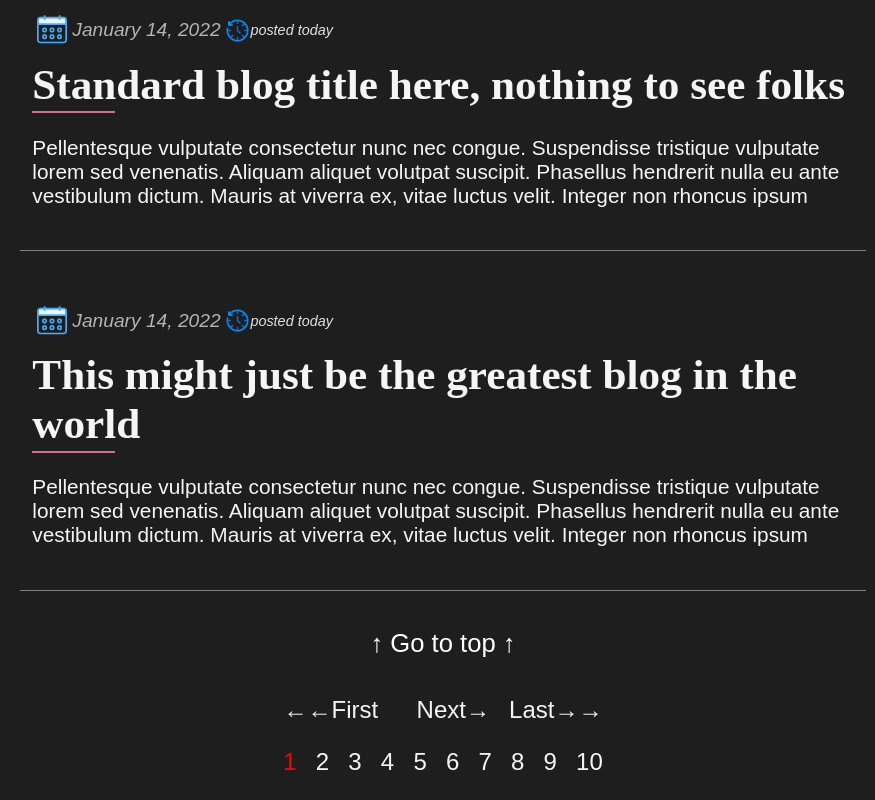
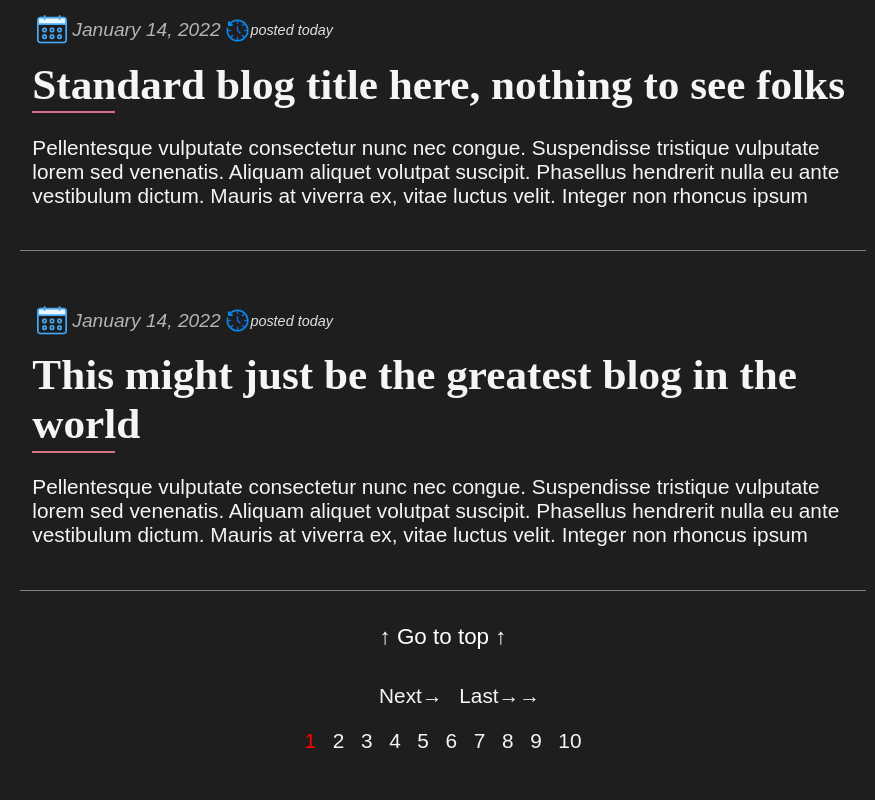
Before and after one commit to eliyav/blog, a React app: page /#/ in a window 1280 px wide. Shown: the part 2545-3345 px from the top of the page, without its empty margins (197-1072 px from the left). After the commit the page ends 3318 px from the top, so only its background shows below. Built offline with nearby package versions, Linux system fonts and the light colour scheme.

Commit message:
fix: navigation bugs

```diff
--- a/src/app.tsx
+++ b/src/app.tsx
@@ -60,7 +60,10 @@ const App: React.VFC = () => {
           path="/page/:pageId"
           element={<Home posts={shownPosts} navigation={pageNavigation} />}
         />
-        <Route path="/posts/:postId" element={<ViewPost post={post!} />} />
+        <Route
+          path="/posts/:postId"
+          element={post ? <ViewPost post={post} /> : <NotFound />}
+        />
         <Route
           path="create-post"
           element={
--- a/src/components/create-post.tsx
+++ b/src/components/create-post.tsx
@@ -15,7 +15,6 @@ const CreatePost: React.VFC<CreatePostProps> = ({
   return (
     <div className="create-post display-width">
       <h1 className="page-title">Create a Post</h1>
-      <Editor />
       <form
         onSubmit={(ev) => {
           ev.preventDefault();
--- a/src/components/navigation.tsx
+++ b/src/components/navigation.tsx
@@ -14,14 +14,19 @@ export const Navigation: React.VFC<{ navigation: Navigation }> = ({
   <div className="navigation">
     <ScrollToTop />
     <div className="page-navigation" onClick={() => window.scrollTo(0, 0)}>
-      <Link to={`/page/${firstPage}`}>←←First</Link>
+      <Link to={`/page/${firstPage}`}>
+        {currentPage != 1 ? "←←First" : null}
+      </Link>
       <Link to={`/page/${currentPage - 1}`}>
         {currentPage != 1 ? "←Previous" : null}
       </Link>
       <Link to={`/page/${currentPage + 1}`}>
-        {currentPage < pages.at(-1)! ? "Next→" : ""}
+        {currentPage < pages[pages.length - 1] ? "Next→" : null}
       </Link>
-      <Link to={`/page/${lastPage}`}>Last→→</Link>
+      <Link to={`/page/${lastPage}`}>
+        {" "}
+        {currentPage < pages[pages.length - 1]! ? "Last→→" : null}
+      </Link>
     </div>
     <div className="page-navigation" onClick={() => window.scrollTo(0, 0)}>
       {pages.map((page, idx) => (
--- a/src/index.css
+++ b/src/index.css
@@ -34,7 +34,7 @@ html {
   flex-flow: row wrap;
   justify-content: center;
   margin: 1em 0.4em;
-  font-size: 1.5em;
+  font-size: 1.3em;
 }
 
 .page-navigation a {
@@ -54,7 +54,7 @@ html {
 .scroll-top {
   margin: 1.5em;
   color: white;
-  font-size: 1.6em;
+  font-size: 1.4em;
 }
 
 .scroll-top > span:hover {
```
